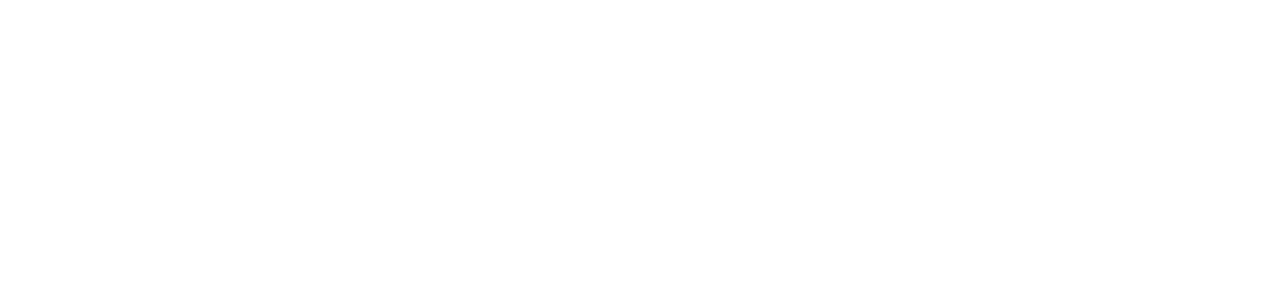
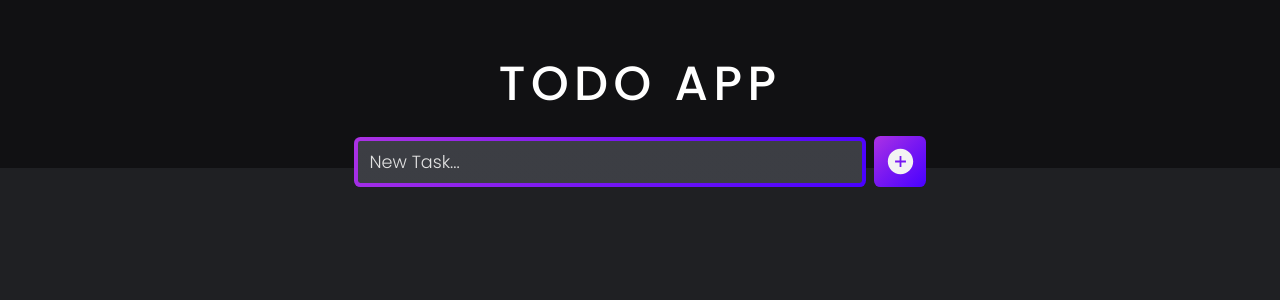
Before and after one commit to NowakBartlomiej/todo-app, a React (Vite) app: page / in a window 1280 px wide. Shown: the top 300 px of the page. Built offline with nearby package versions, Linux system fonts and the light colour scheme.

Commit message:
Created header commponent

```diff
--- a/package.json
+++ b/package.json
@@ -10,7 +10,8 @@
   },
   "dependencies": {
     "react": "^18.2.0",
-    "react-dom": "^18.2.0"
+    "react-dom": "^18.2.0",
+    "react-icons": "^4.7.1"
   },
   "devDependencies": {
     "@types/react": "^18.0.27",
--- a/src/App.jsx
+++ b/src/App.jsx
@@ -1,10 +1,12 @@
+import Header from "./components/Header"
+import './assets/global.css'
 
 function App() {
 
   return (
-    <div className="App">
-
-    </div>
+    <>
+      <Header />
+    </>
   )
 }
 
--- /dev/null
+++ b/src/assets/global.css
@@ -0,0 +1,19 @@
+@import url('https://fonts.googleapis.com/css2?family=Poppins:wght@300;400;500;600;700;800;900&display=swap');
+
+* {
+    padding: 0;
+    margin: 0;
+    box-sizing: border-box;
+    font-family: 'poppins', sans-serif;
+    outline: none;
+    border: none;
+}
+
+body {
+    background: hsl(225, 6%, 13%);
+    color: white;
+}
+
+button {
+    cursor: pointer;
+}
--- /dev/null
+++ b/src/components/Header/header.module.css
@@ -0,0 +1,61 @@
+.header {
+    display: flex;
+    justify-content: center;
+    align-items: center;
+    height: fit-content;
+    background: hsl(225, 6%, 7%);
+    padding: 3em;
+    position: relative;
+}
+
+.header h1 {
+    font-size: 3rem;
+    letter-spacing: .34rem;
+    font-weight: 500;
+}
+
+.form {
+    position: absolute;
+    bottom: -1.2rem;
+    display: flex;
+    gap: .5rem;
+    flex-wrap: wrap;
+    width: 100%;
+    justify-content: center;
+    align-items: center;
+}
+
+.form input {
+    width: min(63%, 32rem);
+    padding: .5rem .7rem;
+    border-radius: .4rem;
+    background: hsl(225, 6%, 25%);
+    color: white;
+    font-size: 1.1rem;
+    font-weight: 300;
+
+    border: 5px solid transparent;
+    border-image: linear-gradient(-225deg, #AC32E4 0%, #7918F2 48%, #4801FF 100%);
+    border-image-slice: 1;
+
+    border: 4px solid transparent;
+  border-radius: .4rem;
+  background:
+    linear-gradient(to right, hsl(225, 6%, 25%), hsl(225, 6%, 25%)),
+    linear-gradient(-225deg, #AC32E4 0%, #7918F2 48%, #4801FF 100%);
+  background-clip: padding-box, border-box;
+  background-origin: padding-box, border-box;
+}
+
+.form input::placeholder {
+    color: #e2e2e2;
+}
+
+.form button {
+    display: flex;
+    align-items: center;
+    justify-content: center;
+    padding: .7rem;
+    border-radius: .4rem;
+    background: linear-gradient(-225deg, #AC32E4 0%, #7918F2 48%, #4801FF 100%);
+}
--- /dev/null
+++ b/src/components/Header/index.jsx
@@ -0,0 +1,38 @@
+import React, { useState } from 'react'
+import {AiFillPlusCircle} from 'react-icons/ai'
+import { useTodoContext } from '../../contexts/ContextProvider'
+
+import styles from './header.module.css'
+
+
+const Header = () => {
+    const {todoList, setTodoList} = useTodoContext();
+    const [inputValue, setInputValue] = useState('');
+
+    const handleSubmit = (e) => {
+        e.preventDefault();
+
+        setTodoList([...todoList, {
+            id: crypto.randomUUID,
+            name: inputValue,
+            isCompleted: false,
+        }])
+
+        setInputValue('');
+    }
+
+    return (
+    <header className={styles.header}>
+        <h1>TODO APP</h1>
+
+        <form className={styles.form}>
+            <input onChange={(e) => setInputValue(e.target.value)} type="text" placeholder='New Task...' value={inputValue}/>
+            <button onClick={(e) => handleSubmit(e)} type='submit' disabled={!inputValue}>
+                <AiFillPlusCircle size={29} style={{ color: '#f3f3f3' }}/>
+            </button>
+        </form>
+    </header>
+  )
+}
+
+export default Header
```
Also changed, not shown: 1 other file (tests, documents, lock files or other folders).
